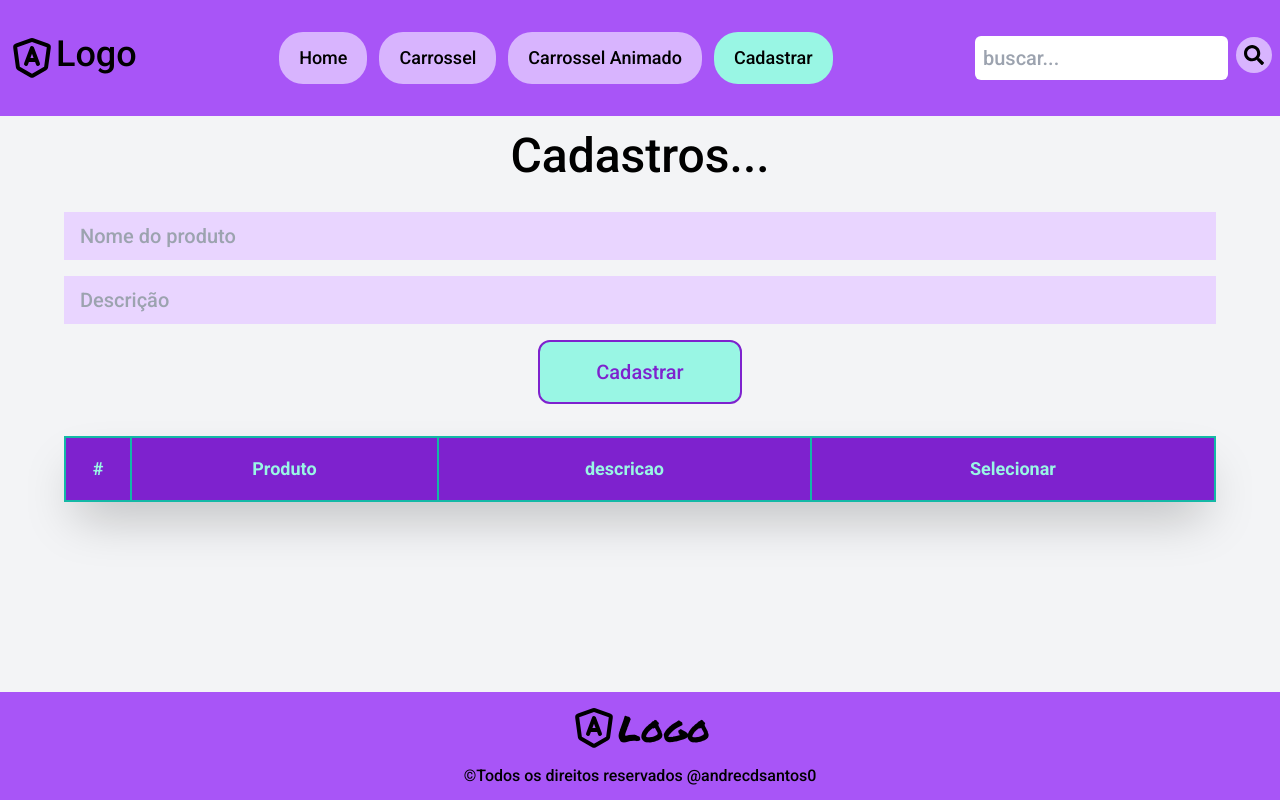
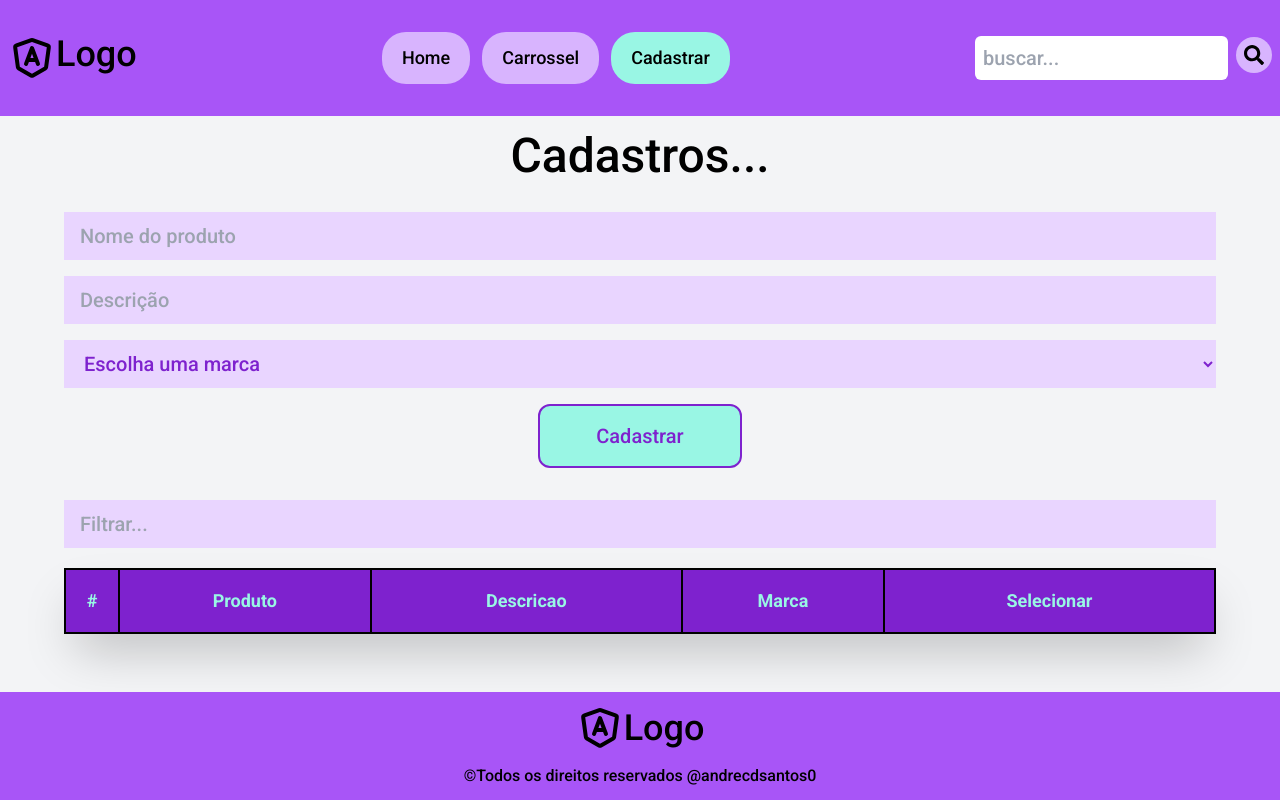
Before and after one commit to andrecdsantos/skills, a Next.js app: page /registration in a window 1280 px wide. Built offline with nearby package versions, Linux system fonts and the light colour scheme.

Commit message:
projeto basico finalisado com erros no eslint

```diff
--- a/package.json
+++ b/package.json
@@ -9,6 +9,7 @@
     "lint": "next lint"
   },
   "dependencies": {
+    "dotenv": "^16.4.5",
     "next": "14.1.0",
     "react": "^18",
     "react-dom": "^18",
--- a/src/app/layout.tsx
+++ b/src/app/layout.tsx
@@ -1,5 +1,6 @@
 import type { Metadata } from 'next';
-import { Roboto, Permanent_Marker } from 'next/font/google';
+import { Roboto } from 'next/font/google';
+//import { Roboto, Permanent_Marker } from 'next/font/google';
 import './globals.css';
 import Header from '@/components/Header';
 import Footer from '@/components/Footer';
@@ -8,10 +9,12 @@ const mainFontFamily = Roboto({
     weight: ['300', '500', '700', '900'],
 });
 
+/*
 export const permanentMarker = Permanent_Marker({
     weight: ['400'],
     subsets: ['latin'],
 });
+ */
 
 export const metadata: Metadata = {
     title: 'Project Skill',
--- a/src/app/registration/page.tsx
+++ b/src/app/registration/page.tsx
@@ -1,67 +1,114 @@
-'use client'
-import RegistrationForm from "@/components/RegistrationForm"
-import RegistrationTable from "@/components/RegistrationTable"
-import { useState } from "react"
+'use client';
+import RegistrationForm from '@/components/RegistrationForm';
+import RegistrationTable from '@/components/RegistrationTable';
+import { useState, useEffect } from 'react';
 
 const register = () => {
-  const [btnRegister, setBtnRegister] = useState(true)
-  const [title, setTitle] = useState("")
-  const [description, setDescription] = useState("")
-  const [shoes, setShoes] = useState([])
-  const [shoesIndex, setShoesIndex] = useState('')
+    const [btnRegister, setBtnRegister] = useState(true);
+    const [title, setTitle] = useState('');
+    const [description, setDescription] = useState('');
+    const [brand, setBrand] = useState('')
+    const [shoes, setShoes] = useState([]);
+    const [shoesIndex, setShoesIndex] = useState('');
+    const [errors, setErrors] = useState('')
+    const [submitted, setSubmitted] = useState(false)
 
-  const validade = () => {
+    useEffect(() => {
+        const data = JSON.parse(localStorage.getItem('shoes'));
+        if (data) setShoes(data);
+    }, []);
 
+    const validate = () => {
+      if(!title){
+        setErrors('O titulo é obrigatório')
+        return
       }
+      if(!description){
+        setErrors('A descrição do produto é obrigatória')
+        return
+      }
+      if(!brand){
+        setErrors('Selecione uma marca')
+        return
+      }
+      return true
+    };
 
     const cleanFields = () => {
-    setTitle('')
-    setDescription('')
-  }
+        setTitle('');
+        setDescription('');
+        setBrand('')
+        setErrors('')
+    };
 
     const onSave = (e) => {
-    e.preventDefault()
-    setShoes(prevShoes=>[...prevShoes, {title, description}])
-    cleanFields()
-  }
+        e.preventDefault();
+        setSubmitted(true)
+        const errorValidation = validate()
+        if(!errorValidation) return
+        setShoes((prevShoes) => [...prevShoes, { title, description, brand }]);
+        localStorage.setItem('shoes', JSON.stringify([...shoes, { title, description, brand }]));
+        cleanFields();
+    };
 
     const onUpdate = (e) => {
-    e.preventDefault()
-    const copyShoes = [...shoes]
-    copyShoes[shoesIndex] = {title, description}
-    setShoes(copyShoes)
-    cleanFields()
-    setBtnRegister(true)
-  }
+        e.preventDefault();
+        setSubmitted(true)
+        const copyShoes = [...shoes];
+        copyShoes[shoesIndex] = { title, description, brand };
+        setShoes(copyShoes);
+        localStorage.setItem('shoes', JSON.stringify([...copyShoes]))
+        cleanFields();
+        setBtnRegister(true);
+    };
 
     const onDelete = (e) => {
-    e.preventDefault()
-    const copyShoes = [...shoes]
-    copyShoes.splice(shoesIndex, 1)
-    setShoes(copyShoes)
-    cleanFields()
-    setBtnRegister(true)
-  }
+        e.preventDefault();
+        const copyShoes = [...shoes];
+        copyShoes.splice(shoesIndex, 1);
+        setShoes(copyShoes);
+        localStorage.setItem('shoes', JSON.stringify([...copyShoes]))
+        cleanFields();
+        setBtnRegister(true);
+        setSubmitted(false)
+    };
 
     const onSelect = (index) => {
-    setShoesIndex(index)//setando para poder depois usar em onDelete, update...
-    setTitle(shoes[index].title)
-    setDescription(shoes[index].description)
-    setBtnRegister(false)
-   }
+        setShoesIndex(index); //setando para poder depois usar em onDelete, update...
+        setTitle(shoes[index].title);
+        setDescription(shoes[index].description);
+        setBrand(shoes[index].brand)
+        setBtnRegister(false);
+        setSubmitted(false)
+    };
 
     const onCancel = (e) => {
-    e.preventDefault()
-    setBtnRegister(true)
-    cleanFields()
-   }
+        e.preventDefault();
+        setBtnRegister(true);
+        cleanFields();
+        setSubmitted(false)
+    };
     return (
         <div>
-        <h1 className='text-center text-5xl'>Cadastros...</h1>
-        <RegistrationForm btnRegister={btnRegister} title={title} setTitle={setTitle} description={description} setDescription={setDescription} onSave={onSave} onUpdate={onUpdate} onDelete={onDelete} onCancel={onCancel}/>
-        <RegistrationTable shoes={shoes} onSelect={onSelect}/>
+            <h1 className="text-center text-5xl">Cadastros...</h1>
+            <RegistrationForm
+                btnRegister={btnRegister}
+                title={title}
+                setTitle={setTitle}
+                description={description}
+                setDescription={setDescription}
+                brand={brand}
+                errors={errors}
+                submitted={submitted}
+                setBrand={setBrand}
+                onSave={onSave}
+                onUpdate={onUpdate}
+                onDelete={onDelete}
+                onCancel={onCancel}
+            />
+            <RegistrationTable shoes={shoes} onSelect={onSelect} />
         </div>
-  )
-}
+    );
+};
 
-export default register
+export default register;
--- a/src/components/Footer.tsx
+++ b/src/components/Footer.tsx
@@ -1,5 +1,5 @@
 import Link from 'next/link';
-import { permanentMarker } from "@/app/layout";
+//import { permanentMarker } from "@/app/layout";
 import { TbBrandAngular } from "react-icons/tb";
 
 const Footer = () => {
@@ -7,7 +7,8 @@ const Footer = () => {
         <div className="text-center py-3 grid gap-y-3 bg-purple-500">
             <Link href={'/'} className="cursor-pointer w-fit mx-auto flex items-center hover:text-teal-200">
                 <TbBrandAngular className="text-5xl"/>
-                <h1 className={`text-4xl ${permanentMarker.className}`}>Logo</h1>
+                {/* <h1 className={`text-4xl ${permanentMarker.className}`}>Logo</h1> */}
+                <h1 className={`text-4xl`}>Logo</h1>
             </Link>
             <p>&copy;Todos os direitos reservados @andrecdsantos0</p>
         </div>
--- a/src/components/Header.tsx
+++ b/src/components/Header.tsx
@@ -39,8 +39,9 @@ export const Header = () => {
                 <div className="gap-3 flex flex-col lg:flex-row w-max text-black text-center text-lg">
                     <Link  href={"/"} className={`${pathName === '/' ? 'bg-teal-200' : 'bg-purple-300'} hover:bg-teal-200 py-3 px-5 rounded-3xl`} onClick={toggleNav}>Home</Link>
                     <Link  href={"/carousel"} className={`${pathName === '/carousel' ? 'bg-teal-200' : 'bg-purple-300'} hover:bg-teal-200 py-3 px-5 rounded-3xl`} onClick={toggleNav}>Carrossel</Link>
-                    <Link  href={"/carousel-animated"} className={`${pathName === '/carousel-animated' ? 'bg-teal-200' : 'bg-purple-300'} hover:bg-teal-200 py-3 px-5 rounded-3xl`} onClick={toggleNav}>Carrossel Animado</Link>
+                    <Link  href={"/carousel-animated"} className={`${pathName === '/carousel-animated' ? 'bg-teal-200' : 'bg-purple-300'} hover:bg-teal-200 py-3 px-5 rounded-3xl inline lg:hidden`} onClick={toggleNav}>Carrossel Animado</Link>
                     <Link  href={"/registration"} className={`${pathName === '/registration' ? 'bg-teal-200' : 'bg-purple-300'} hover:bg-teal-200 py-3 px-5 rounded-3xl`} onClick={toggleNav}>Cadastrar</Link>
+                    <Link  href={"/flip"} className={`${pathName === '/flip' ? 'bg-teal-200' : 'bg-purple-300'} hover:bg-teal-200 py-3 px-5 rounded-3xl inline lg:hidden`} onClick={toggleNav}>Flip</Link>
                 </div>
             </div>
             <form className="hidden lg:inline text-xl flex justify-center">
--- a/src/components/RegistrationForm.tsx
+++ b/src/components/RegistrationForm.tsx
@@ -1,7 +1,16 @@
 
 
-const RegistrationForm = ( {btnRegister, title, setTitle, description, setDescription, onSave, onUpdate, onDelete, onCancel } ) => {
-  return (
+const RegistrationForm = ( {btnRegister, title, setTitle, description, setDescription, brand, setBrand, errors, submitted, onSave, onUpdate, onDelete, onCancel } ) => {
+    const brands = [
+        "NIKE",
+        "ADIDAS",
+        "MIZUNO",
+        "NEW BALANCE",
+        "OLYMPICUS",
+        "PUMA",
+    ]
+
+    return (
     <form className="flex flex-col py-8 mx-4 sm:mx-0">
         <input
             type="text"
@@ -17,6 +26,19 @@ const RegistrationForm = ( {btnRegister, title, setTitle, description, setDescri
             placeholder="Descrição"
             className="h-12 text-xl outline-teal-200 bg-purple-200 text-purple-700 px-4 mb-4"
         />
+        <select
+            value={brand}
+            onChange={e=>setBrand(e.target.value)}
+            className="h-12 text-xl outline-teal-200 bg-purple-200 text-purple-700 px-4 mb-4 cursor-pointer"
+        >
+            <option value="">Escolha uma marca</option>
+            {brands.map(item=>
+                <option value={item} key={item}>{item}</option>
+            )}
+        </select>
+        {submitted &&
+            <div className={`${errors ? "bg-red-200" : "bg-green-200"} p-5 mb-4`}>{errors ? errors : "Cadastrado com Sucesso!"}</div>
+        }
         <div className="flex flex-col lg:flex-row gap-3 w-full justify-center">
             {btnRegister ?
             <button className="py-4 px-14 text-xl rounded-xl border-2 border-purple-700 bg-teal-200 text-purple-700 hover:bg-purple-200 transition-all duration-300 ease-in-out" onClick={e=>onSave(e)}>Cadastrar</button>
--- a/src/components/RegistrationTable.tsx
+++ b/src/components/RegistrationTable.tsx
@@ -1,32 +1,49 @@
-'use client'
-import { useState } from 'react'
+'use client';
+import { useState } from 'react';
 
-const RegistrationTable = ( {shoes, onSelect}) => {
-    const [query, setQuery] = useState('')
+const RegistrationTable = ({ shoes, onSelect}) => {
+    const [query, setQuery] = useState('');
     return (
-    <table className='bg-purple-200 w-full mx-4 sm:mx-0 md:text-lg shadow-2xl'>
-        <thead className='h-16 bg-purple-700 text-teal-200'>
-            <tr className='*:border-2 *:border-teal-500'>
+        <>
+            <input
+                type="text"
+                value={query}
+                onChange={e=>setQuery(e.target.value)}
+                placeholder='Filtrar...'
+                className="h-12 w-full text-xl outline-teal-200 bg-purple-200 text-purple-700 px-4 mb-5"
+            />
+            {query}
+            <table className="bg-purple-200 w-full mx-4 sm:mx-0 md:text-lg shadow-2xl">
+                <thead className="h-16 bg-purple-700 text-teal-200">
+                    <tr className="*:border-2 *:border-black">
                         <th>#</th>
                         <th>Produto</th>
-                <th>descricao</th>
+                        <th>Descricao</th>
+                        <th>Marca</th>
                         <th>Selecionar</th>
                     </tr>
                 </thead>
                 <tbody>
-            {shoes.map((item, index)=>
-                <tr key={index} className=' *:border-2 *:border-teal-500'>
-                    <td className=''>{index + 1}</td>
-                    <td className=''>{item.title}</td>
-                    <td className=''>{item.description}</td>
-                    <td className='flex justify-center'>
-                        <button className='py-4 px-14 text-xl rounded-xl border-2 border-purple-700 bg-teal-200 text-purple-700 hover:bg-green-200 transition-all duration-300 ease-in-out' onClick={()=>onSelect(index)}>Selecionar</button>
+                    {shoes.map((item, index) => (
+                        <tr key={index} className=" *:border *:border-black *:text-center">
+                            <td className="">{index + 1}</td>
+                            <td className="">{item.title}</td>
+                            <td className="">{item.description}</td>
+                            <td className="">{item.brand}</td>
+                            <td>
+                                <button
+                                    className="py-4 px-14 text-xl rounded-xl border-2 border-purple-700 bg-teal-200 text-purple-700 hover:bg-green-200 transition-all duration-300 ease-in-out"
+                                    onClick={() => onSelect(index)}
+                                >
+                                    Selecionar
+                                </button>
                             </td>
                         </tr>
-            )}
+                    ))}
                 </tbody>
             </table>
-  )
-}
+        </>
+    );
+};
 
-export default RegistrationTable
+export default RegistrationTable;
```
Also changed, not shown: next.config.mjs (+6 -1 lines), src/app/carousel-animated/page.tsx (+7 -4 lines), src/app/carousel/page.tsx (+8 -6 lines), src/app/flip/page.tsx (added, +33 -0 lines), 1 other file (tests, documents, lock files or other folders). Lines whose indentation alone changed are shown as unchanged.
